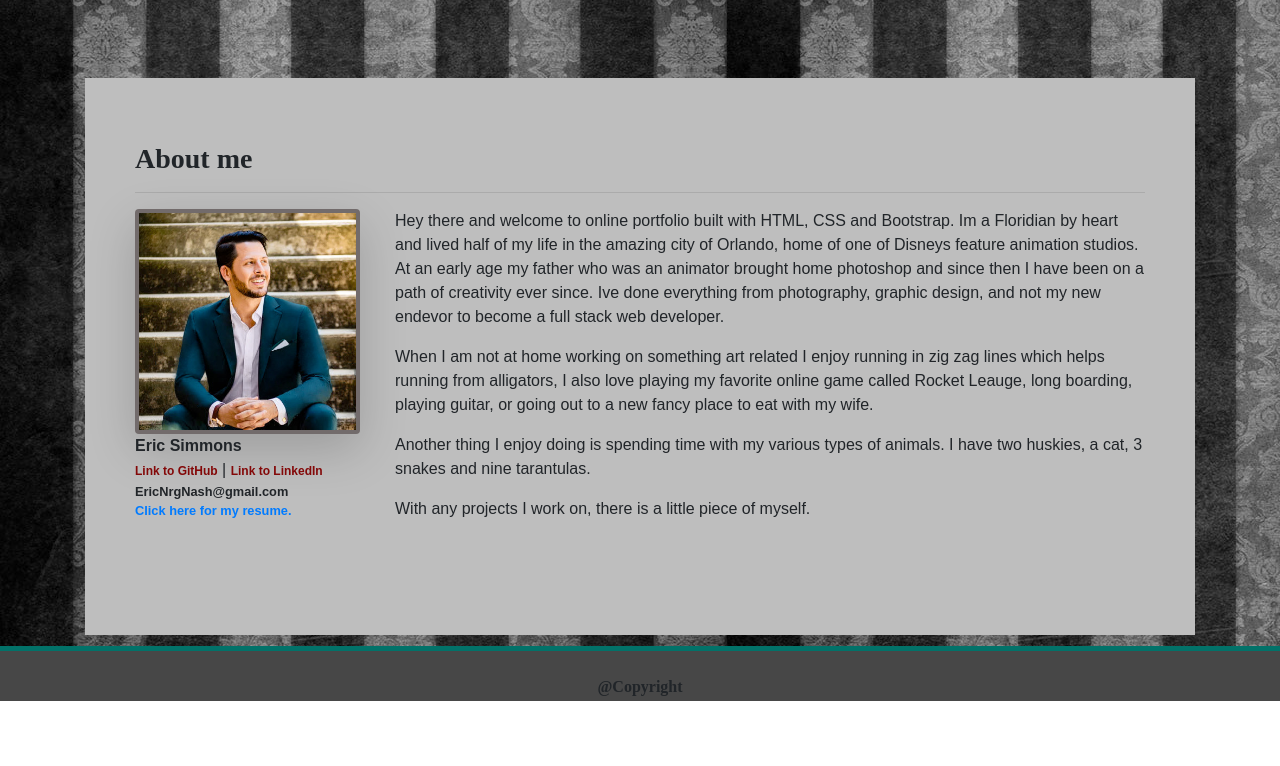
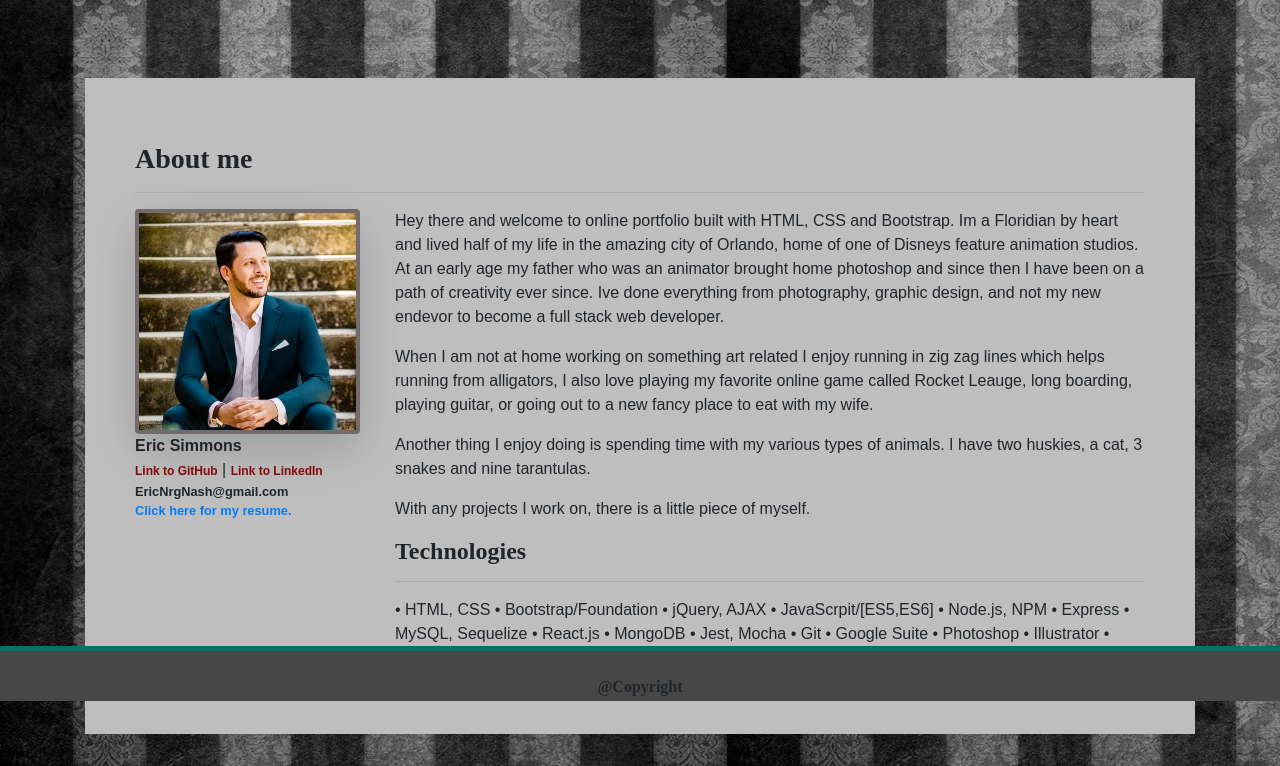
Before and after one commit to EricEnergy/portfolio_2.0_htmlcssbts, a plain HTML site: page index.html in a window 1280 px wide. Shown: the part 99-865 px from the top of the page. Before the commit the page ends 800 px from the top, so only its background shows below. Drawn offline with nearby package versions, Linux system fonts and the light colour scheme.

Commit message:
added content

```diff
--- a/index.html
+++ b/index.html
@@ -79,6 +79,24 @@
                         <p>
                             With any projects I work on, there is a little piece of myself.
                         </p>
+                        <h4 class="aboutme">Technologies</h4>
+                        <hr>
+                        • HTML, CSS
+• Bootstrap/Foundation
+• jQuery, AJAX
+• JavaScrpit/[ES5,ES6]
+• Node.js, NPM
+• Express
+• MySQL, Sequelize
+• React.js
+• MongoDB
+• Jest, Mocha
+• Git
+• Google Suite
+• Photoshop
+• Illustrator
+• Visual Studio
+• Google Suite
                     </div>
                 </div>
             </div>
```
